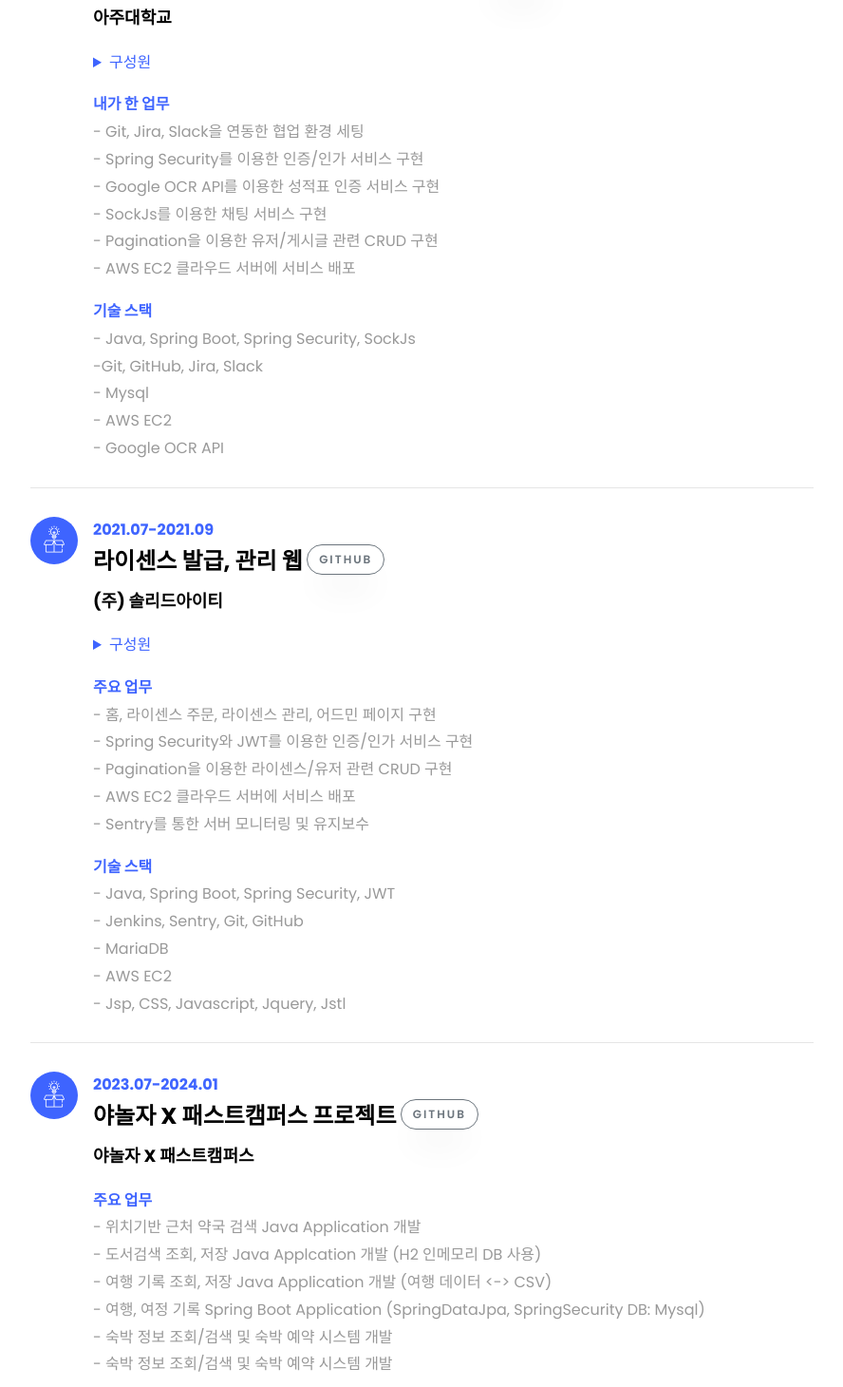
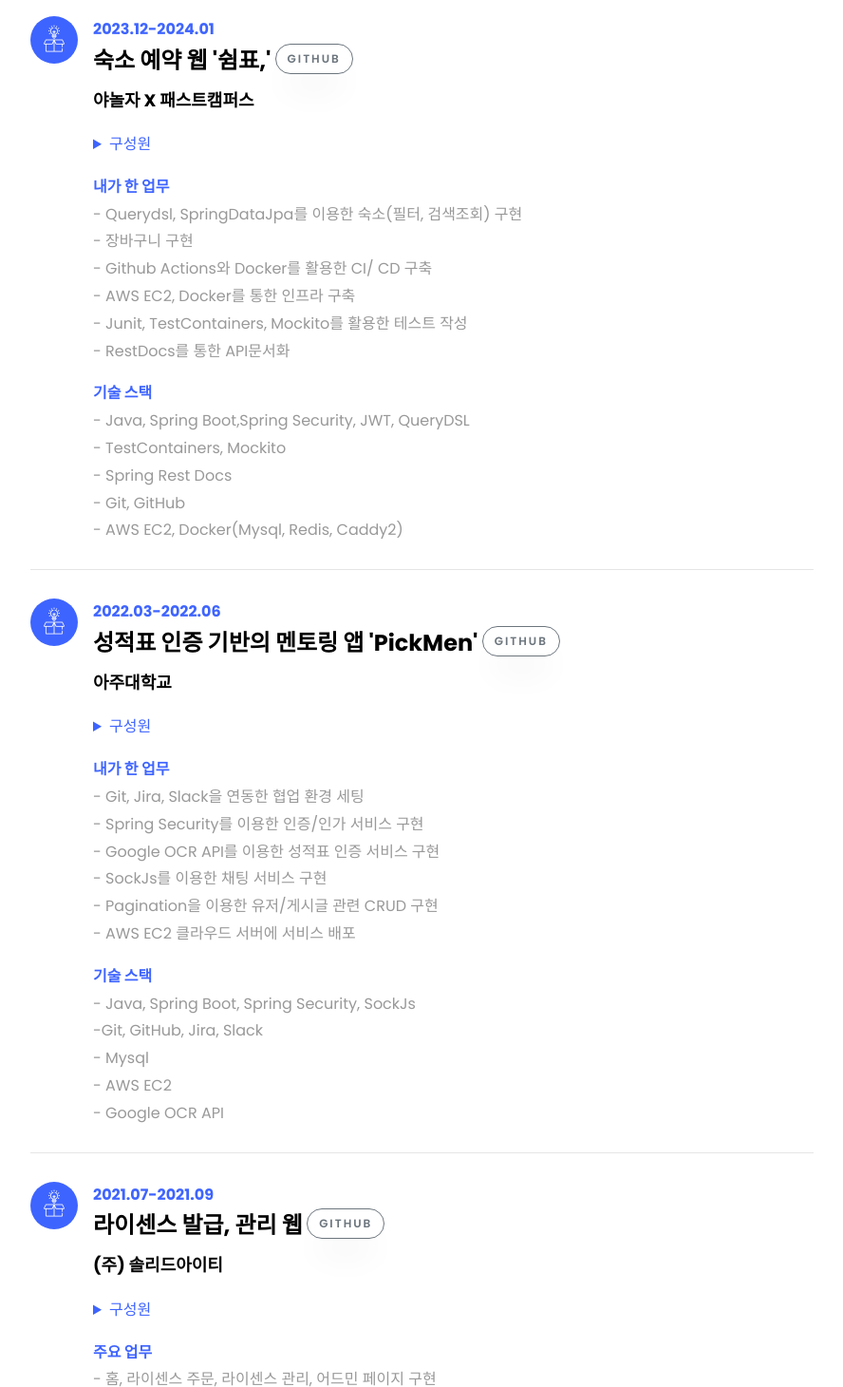
Before and after one commit to wocjf0513/wocjf0513.github.io, a plain HTML site: page index.html in a window 1280 px wide. Shown: the part 3344-4804 px from the top of the page at 95% size, without its empty margins (338-1226 px from the left). Drawn offline with Linux system fonts and the light colour scheme; files whose address does not match are found by name.

Commit message:
docs: 미니 프로젝트 추가

```diff
--- a/index.html
+++ b/index.html
@@ -315,14 +315,57 @@
 									<div> - FCM, Asnyc, Quartz Scheduler을 이용한 푸쉬알림 구현</div>
 									<div> - Github Actions와 Docker를 활용한 CI/ CD 구축</div>
 									<div> - AWS EC2, RDS, Docker를 통한 인프라 구축</div>
+									<div> - Junit, TestContainers, Mockito를 활용한 테스트 작성</div>
+									<div> - RestDocs를 통한 API문서화</div>
 								</div>
 								<p></p>
 								<div> <b class="text-primary">기술 스택</b>
-									<p>- Java, Spring Boot,Spring Security, JWT
+									<p>- Java, Spring Boot, Spring Security, JWT
+										<br>- TestContainers, Mockito
+										<br>- Spring Rest Docs
 										<br>- Git, GitHub
-										<br>- Mysql, Redis
-										<br>- AWS EC2, AWS RDS, Caddy2
-										<br>- FireBase, Kakao Pay
+										<br>- AWS EC2, AWS RDS(Mysql), Docker(Caddy2, Redis)
+										<br>- FireBase, KakaoPay
+								</div>
+							</div>
+						</div>
+						<div class="resume-wrap d-flex ftco-animate">
+							<div class="icon d-flex align-items-center justify-content-center">
+								<span class="flaticon-ideas"></span>
+							</div>
+							<div class="text pl-3">
+								<span class="date">2023.12-2024.01</span>
+								<div class="d-flex">
+									<h2>숙소 예약 웹 '쉼표,'</h2>
+									<div>&nbsp;<a class="btn btn-outline-secondary" target="_blank"
+																class="btn btn-outline-secondary"
+																href="https://github.com/wocjf0513/shimpyo-accommodation-reservation-service">Github</a>&nbsp;
+									</div>
+								</div>
+								<p class="position">야놀자 X 패스트캠퍼스</p>
+								<details class="text-primary">
+									<summary>구성원</summary>
+									<ul>
+										<li>FE 5명</li>
+										<li>BE 3명</li>
+									</ul>
+								</details>
+								<p></p>
+								<div><b class="text-primary">내가 한 업무 </b>
+									<div> - Querydsl, SpringDataJpa를 이용한 숙소(필터, 검색조회) 구현</div>
+									<div> - 장바구니 구현</div>
+									<div> - Github Actions와 Docker를 활용한 CI/ CD 구축</div>
+									<div> - AWS EC2, Docker를 통한 인프라 구축</div>
+									<div> - Junit, TestContainers, Mockito를 활용한 테스트 작성</div>
+									<div> - RestDocs를 통한 API문서화</div>
+								</div>
+								<p></p>
+								<div> <b class="text-primary">기술 스택</b>
+									<p>- Java, Spring Boot,Spring Security, JWT, QueryDSL
+										<br>- TestContainers, Mockito
+										<br>- Spring Rest Docs
+										<br>- Git, GitHub
+										<br>- AWS EC2, Docker(Mysql, Redis, Caddy2)
 								</div>
 							</div>
 						</div>
@@ -406,41 +449,7 @@
 						</div>
 
 						</div>
-						<div class="resume-wrap d-flex ftco-animate">
-							<div class="icon d-flex align-items-center justify-content-center">
-								<span class="flaticon-ideas"></span>
-							</div>
-							<div class="text pl-3">
-								<span class="date">2023.07-2024.01</span>
-								<div class="d-flex">
-									<h2>야놀자 X 패스트캠퍼스 프로젝트</h2>
-									<div>&nbsp;<a class="btn btn-outline-secondary" target="_blank"
-												  class="btn btn-outline-secondary"
-												  href="https://github.com/wocjf0513/yanolja-fastcampus-project">Github</a>&nbsp;
-									</div>
-								</div>
-								<p class="position">야놀자 X 패스트캠퍼스</p>
-								<div><b class="text-primary">주요 업무 </b>
-									<div> - 위치기반 근처 약국 검색 Java Application 개발 </div>
-									<div> - 도서검색 조회, 저장 Java Applcation 개발 (H2 인메모리 DB 사용)</div>
-									<div> - 여행 기록 조회, 저장 Java Application 개발 (여행 데이터 <-> CSV)</div>
-									<div> - 여행, 여정 기록 Spring Boot Application (SpringDataJpa, SpringSecurity DB: Mysql)</div>
-									<div> - 숙박 정보 조회/검색 및 숙박 예약 시스템 개발</div>
-									<div> - 숙박 정보 조회/검색 및 숙박 예약 시스템 개발</div>
-								</div>
-								<p></p>
-								<div> <b class="text-primary">기술 스택</b>
-									<p>- Java, OpenCsv, Json, HttpClient
-										<br>- SpringBoot, SpringDataJpa, SpringSecurity, SpringValidation
-										<br>- Maven, Gradle
-										<br>- Git, GitHub
-										<br>- H2, Mysql, MariaDB, Redis
-										<br>- EC2, Docker, Caddy2
-										<br>- Kakao API
-										<br>- PostMan, Junit, Mockito
-								</div>
-							</div>
-						</div>
+
 					</div>
 					</div>
 				</div>
```
